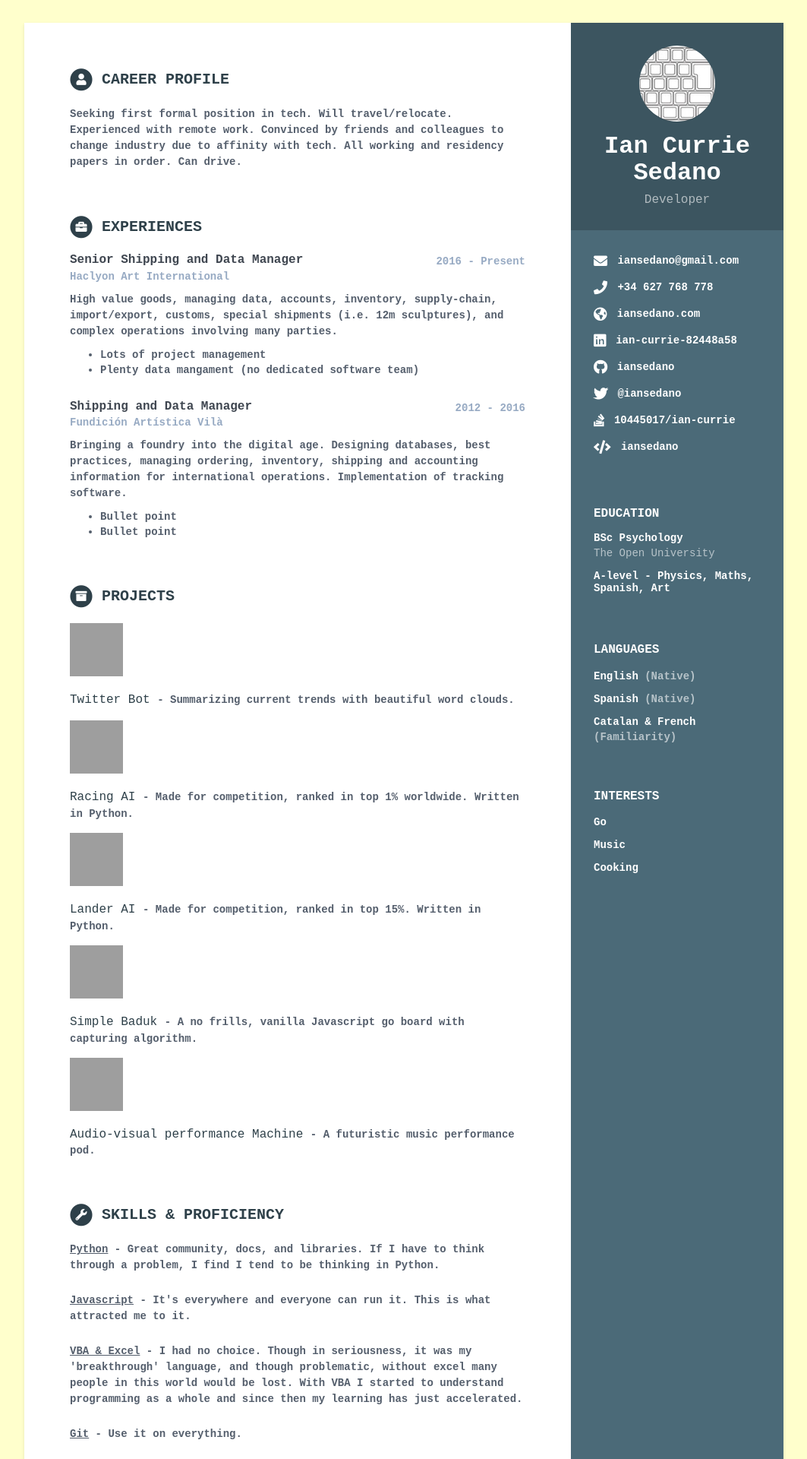
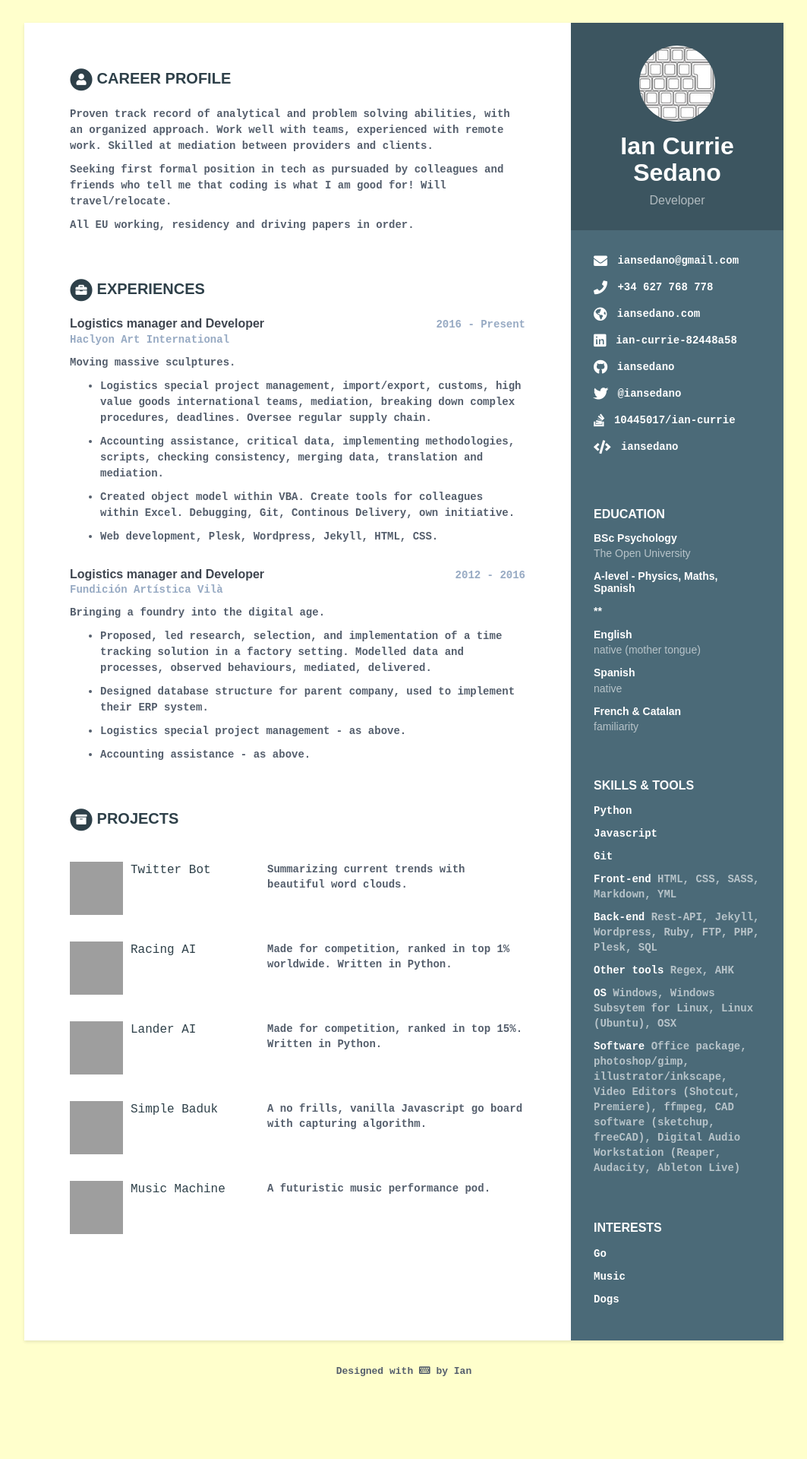
Before and after one commit to iansedano/cv, a Jekyll site: the page built from index.html, in a window 1280 px wide, cut to the strip 0-1920 px from the top of the page. Shown: the whole strip at 76% size, without its empty margins (108-1171 px from the left). Built offline with Jekyll 4.4.1, drawn with Linux system fonts in a browser that asks for light colours; after the commit the page ends 1846 px from its top, so only the background shows below that; some of the changed text lies outside the part shown; grey boxes are pictures that could not be loaded.

Commit message:
CSS, HTML and content

```diff
--- a/_data/data.yml
+++ b/_data/data.yml
@@ -25,14 +25,29 @@ sidebar:
     #goodreads: # Number-Username, e.g. 123456-alandoe
 
     languages:
-      - idiom: English
-        level: Native
+      - idiom: Python
+        #level:
 
-      - idiom: Spanish
-        level: Native
+      - idiom: Javascript
+        #level: Second.
 
-      - idiom: Catalan & French
-        level: Familiarity
+      - idiom: Git
+        #level: Love it
+
+      - idiom: Front-end
+        level: HTML, CSS, SASS, Markdown, YML
+
+      - idiom: Back-end
+        level: Rest-API, Jekyll, Wordpress, Ruby, FTP, PHP, Plesk, SQL
+
+      - idiom: Other tools
+        level: Regex, AHK
+
+      - idiom: OS
+        level: Windows, Windows Subsytem for Linux, Linux (Ubuntu), OSX
+
+      - idiom: Software
+        level: Office package, photoshop/gimp, illustrator/inkscape, Video Editors (Shotcut, Premiere), ffmpeg, CAD software (sketchup, freeCAD), Digital Audio Workstation (Reaper, Audacity, Ableton Live)
 
     interests:
       - item: Go
@@ -41,15 +56,17 @@ sidebar:
       - item: Music
         link:
 
-      - item: Cooking
+      - item: Dogs
         link:
 
 career-profile:
     title: Career Profile
     summary: |
-      Seeking first formal position in tech. Will travel/relocate. Experienced with remote work.
-      Convinced by friends and colleagues to change industry due to affinity with tech.
-      All working and residency papers in order. Can drive.
+      Proven track record of analytical and problem solving abilities, with an organized approach. Work well with teams, experienced with remote work. Skilled at mediation between providers and clients.
+
+      Seeking first formal position in tech as pursuaded by colleagues and friends who tell me that coding is what I am good for! Will travel/relocate.
+
+      All EU working, residency and driving papers in order.
 
 education:
     - degree: BSc Psychology
@@ -60,7 +77,7 @@ education:
       #  pretium quis, sem.
       #    - Bullet point
       #    - Bullet point
-    - degree: A-level - Physics, Maths, Spanish, Art
+    - degree: A-level - Physics, Maths, Spanish
     #  university: Bristol University
     #  time: 2007 - 2011
     #  details: |
@@ -68,24 +85,48 @@ education:
     #    pretium quis, sem.
     #      - Bullet point
     #      - Bullet point
+    - degree: "**"
+
+    - degree: English
+      university: native (mother tongue)
+
+    - degree: Spanish
+      university: native
+
+    - degree: French & Catalan
+      university: familiarity
+
 experiences:
-    - role: Senior Shipping and Data Manager
+    - role: Logistics manager and Developer
       time: 2016 - Present
       company: Haclyon Art International
       details: |
-        High value goods, managing data, accounts, inventory, supply-chain, import/export, customs,
-        special shipments (i.e. 12m sculptures), and complex operations involving many parties.
-          - Lots of project management
-          - Plenty data mangament (no dedicated software team)
-    - role: Shipping and Data Manager
+
+        Moving massive sculptures.
+
+          - Logistics special project management, import/export, customs, high value goods international teams, mediation, breaking down complex procedures, deadlines. Oversee regular supply chain.
+
+          - Accounting assistance, critical data, implementing methodologies, scripts, checking consistency, merging data, translation and mediation.
+
+          - Created object model within VBA. Create tools for colleagues within Excel. Debugging, Git, Continous Delivery, own initiative.
+
+          - Web development, Plesk, Wordpress, Jekyll, HTML, CSS.
+
+    - role: Logistics manager and Developer
       time: 2012 - 2016
       company: Fundición Artística Vilà
       details: |
         Bringing a foundry into the digital age.
-        Designing databases, best practices, managing ordering, inventory, shipping and accounting
-        information for international operations. Implementation of tracking software.
-          - Bullet point
-          - Bullet point
+
+          - Proposed, led research, selection, and implementation of a time tracking solution in a factory setting. Modelled data and processes, observed behaviours, mediated, delivered.
+
+          - Designed database structure for parent company, used to implement their ERP system.
+
+          - Logistics special project management - as above.
+
+          - Accounting assistance - as above.
+
+
 
 projects:
     title: Projects
@@ -103,7 +144,7 @@ projects:
 
       - title: Lander AI
         link: "http://www.iansedano.com/Simple_Baduk/"
-        tagline: "Made for competition, ranked in top 15%. Written in Python."
+        tagline: Made for competition, ranked in top 15%. Written in Python.
         photo: https://www.dropbox.com/s/pmxvey44i0dqywn/lander.png?raw=1
 
       - title: Simple Baduk
@@ -111,7 +152,7 @@ projects:
         tagline: "A no frills, vanilla Javascript go board with capturing algorithm."
         photo: https://www.dropbox.com/s/ach06naaq27wtk7/go_capture.png?raw=1
 
-      - title: Audio-visual performance Machine
+      - title: Music Machine
         link: "#"
         tagline: "A futuristic music performance pod."
         photo: https://www.dropbox.com/s/couxa05umrlbwty/synth.png?raw=1
@@ -128,8 +169,8 @@ projects:
 #        authors: Donald E. Knuth
 #        conference: Addison-Wesley, 1968
 
-skills:
-    title: Skills &amp; Proficiency
+#skills:
+#    title: Skills &amp; Proficiency
 
     toolset:
       - name: Python
--- a/_includes/language.html
+++ b/_includes/language.html
@@ -3,14 +3,14 @@
 <div class="languages-container container-block">
 
   <h2 class="container-block-title">
-    Languages
+    Skills & Tools
   </h2>
 
   <ul class="list-unstyled interests-list">
     {%for language in languages %}
     <li>
       {{ language.idiom }}
-      <span class="lang-desc">({{ language.level }})</span>
+      <span class="lang-desc">{{ language.level }}</span>
     </li>
     {% endfor %}
   </ul>
--- a/_includes/projects.html
+++ b/_includes/projects.html
@@ -9,31 +9,31 @@
     </span>
     {{ projects.title }}
   </h2>
-
+  <br>
   {% if projects.intro %}
-  <div class="intro">
+  <div class="intro" style="float:left;">
       <p>{{ projects.intro }}</p>
   </div><!--//intro-->
   {% endif %}
 
   {% for project in projects.assignments %}
-    <div class="item">
+    <div class="item" style = "display: flex;">
       {% if project.photo %}
         <div class="project-photo">
-        <img src="{{ project.photo }}" style="width:70px;height:70px;"><br><br>
+        <img src="{{ project.photo }}" style="width:70px;height:70px; vertical-align: middle;margin-right:10px;"><br><br>
         </div>
       {% endif %}
 
-      <span class="project-title">
+      <div class="project-title" style="width:200px; vertical-align: middle; margin-right:10px;">
         {% if project.link %}
         <a href="{{ project.link }}" target="_blank">{{ project.title }}</a>
         {% else %}
         {{ project.title }}
         {% endif %}
-      </span>
+      </div>
 
       {% if project.tagline %}
-      - <span class="project-tagline">{{ project.tagline }}</span>
+      <div class="project-tagline" style="width:400px;">{{ project.tagline }}</div>
       {% endif %}
 
 
--- a/_sass/_base.scss
+++ b/_sass/_base.scss
@@ -1,6 +1,6 @@
 /* ======= Base ======= */
 body {
-    font-family: "Courier New", Courier, "Lucida Sans Typewriter", "Lucida Typewriter", monospace;
+    font-family: 'Fira Code', monospace;
     color: $text-color-secondary;
     background: rgb(255, 255, 204);
     font-size: 14px;
@@ -10,16 +10,24 @@ body {
     -moz-osx-font-smoothing: grayscale;
 }
 
-h1, h2, h3, h4, h5, h6  {
+h1,
+h2,
+h3,
+h4,
+h5,
+h6 {
     font-weight: 900;
+    font-family: 'Montserrat', sans-serif;
 }
 
 a {
     color: darken($theme-color, 15%);
+
     &:hover {
         text-decoration: underline;
         color: darken($theme-color, 30%);
     }
+
     &:focus {
         text-decoration: none;
     }
@@ -30,11 +38,11 @@ p {
 }
 
 .wrapper {
-    background:$theme-color;
+    background: $theme-color;
     max-width: 1000px;
     margin: 0 auto;
     position: relative;
-    @include box-shadow(0px 2px 4px rgba(0,0,0,0.1));
+    @include box-shadow(0px 2px 4px rgba(0, 0, 0, 0.1));
 }
 
 .sidebar-wrapper {
@@ -45,9 +53,11 @@ p {
     height: 100%;
     min-height: 800px;
     color: #fff;
+
     a {
         color: #fff;
     }
+
     .profile-container {
         padding: 30px;
         //background: darken($theme-color, 10%);
@@ -55,12 +65,14 @@ p {
         text-align: center;
         color: #fff;
     }
+
     .name {
         font-size: 32px;
         font-weight: 900;
         margin-top: 0;
         margin-bottom: 10px;
     }
+
     .tagline {
         color: rgba(256, 256, 256, 0.6);
         font-size: 16px;
@@ -68,6 +80,7 @@ p {
         margin-top: 0;
         margin-bottom: 0;
     }
+
     .profile {
         margin-bottom: 15px;
     }
@@ -80,22 +93,29 @@ p {
         border-radius: 100%;
         box-shadow: 0 1px 1px rgba(0, 0, 0, 0.1);
     }
+
     .contact-list {
-        .fas, .fab {
+
+        .fas,
+        .fab {
             margin-right: 5px;
             font-size: 18px;
             vertical-align: middle;
         }
+
         li {
             margin-bottom: 15px;
+
             &:last-child {
                 margin-bottom: 0;
             }
         }
     }
+
     .container-block {
         padding: 30px;
     }
+
     .container-block-title {
         text-transform: uppercase;
         font-size: 16px;
@@ -103,30 +123,36 @@ p {
         margin-top: 0;
         margin-bottom: 15px;
     }
+
     .degree {
         font-size: 14px;
         margin-top: 0;
         margin-bottom: 5px;
     }
+
     .education-container {
         .item {
             margin-bottom: 15px;
+
             &:last-child {
                 margin-bottom: 0;
             }
         }
+
         .meta {
             color: rgba(256, 256, 256, 0.6);
             font-weight: 500;
             margin-bottom: 0px;
             margin-top: 0;
         }
+
         .time {
             color: rgba(256, 256, 256, 0.6);
             font-weight: 500;
             margin-bottom: 0px;
         }
     }
+
     .languages-container {
         .lang-desc {
             color: rgba(256, 256, 256, 0.6);
@@ -135,8 +161,10 @@ p {
 
     .languages-list {
         margin-bottom: 0;
+
         li {
             margin-bottom: 10px;
+
             &:last-child {
                 margin-bottom: 0;
             }
@@ -145,8 +173,10 @@ p {
 
     .interests-list {
         margin-bottom: 0;
+
         li {
             margin-bottom: 10px;
+
             &:last-child {
                 margin-bottom: 0;
             }
@@ -158,6 +188,7 @@ p {
     background: #fff;
     padding: 60px;
     padding-right: 340px;
+
     .section-title {
         text-transform: uppercase;
         font-size: 20px;
@@ -167,34 +198,42 @@ p {
         margin-top: 0;
         margin-bottom: 20px;
     }
+
     .section {
         margin-bottom: 60px;
     }
 
-    .experiences-section, .educations-section {
+    .experiences-section,
+    .educations-section {
         .item {
             margin-bottom: 30px;
         }
     }
+
     .upper-row {
         position: relative;
         overflow: hidden;
         margin-bottom: 2px;
     }
-    .job-title, .degree {
+
+    .job-title,
+    .degree {
         color: $text-color;
         font-size: 16px;
         margin-top: 0;
         margin-bottom: 0;
         font-weight: 800;
     }
+
     .time {
         position: absolute;
         right: 0;
         top: 0;
         color: $text-grey;
     }
-    .company, .university {
+
+    .company,
+    .university {
         margin-bottom: 10px;
         color: $text-grey;
     }
@@ -204,16 +243,19 @@ p {
         font-weight: 400;
         margin-top: 0;
         margin-bottom: 5px;
-	color: darken($theme-color, 15%);
+        color: darken($theme-color, 15%);
     }
+
     .projects-section {
         .intro {
             margin-bottom: 30px;
         }
+
         .item {
             margin-bottom: 15px;
         }
     }
+
 
     .publication-title {
         font-size: 16px;
@@ -221,15 +263,18 @@ p {
         color: $text-color;
         margin-bottom: 1px;
     }
+
     .publication-authors {
         font-style: italic;
         color: $text-grey;
         margin-bottom: 1px;
     }
+
     .publications-section {
         .intro {
             margin-bottom: 30px;
         }
+
         .item {
             margin-bottom: 15px;
         }
@@ -242,15 +287,18 @@ p {
         margin-bottom: 15px;
         overflow: hidden;
     }
+
     .level-title {
         font-size: 14px;
         margin-top: 0;
         margin-bottom: 12px;
     }
+
     .level-bar {
         height: 12px;
         background: $smoky-white;
     }
+
     .level-bar-inner {
         height: 12px;
         background: lighten($theme-color, 15%);
@@ -262,6 +310,7 @@ p {
 
 .footer {
     padding-top: 30px;
+
     .copyright {
         line-height: 1.6;
         color: $text-color-secondary;
```
Also changed, not shown: 1 other file.
